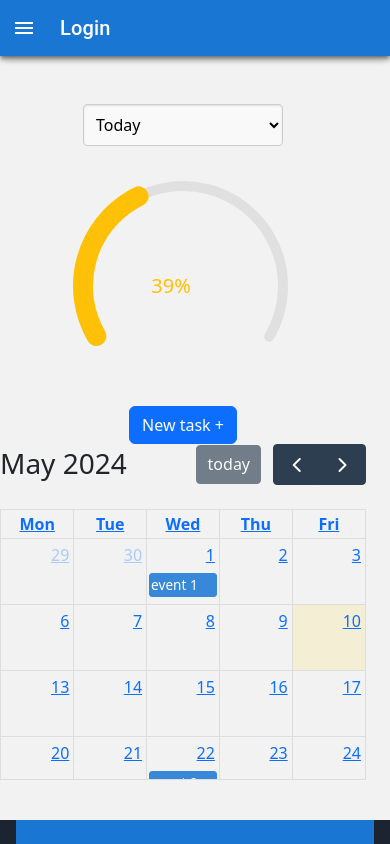
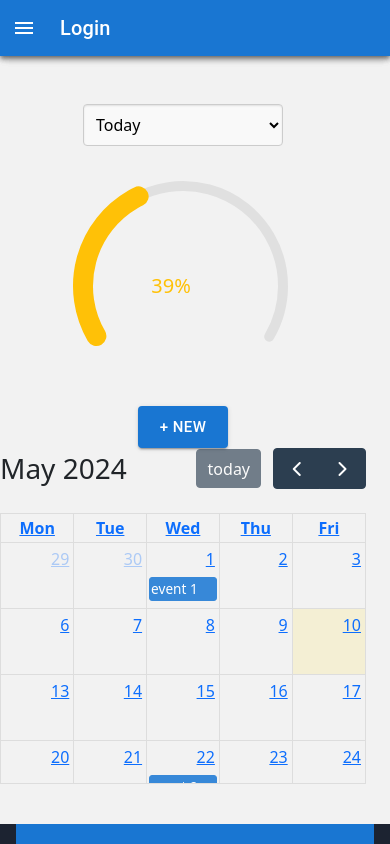
Before and after one commit to Andyfer004/Proyecto_Software_Frontend, a React Native app: screen /home in a window 390 px wide. Built offline with nearby package versions, Linux system fonts and the light colour scheme.

Commit message:
solve style material

```diff
--- a/src/views/Dashboard/ModalNewTask.tsx
+++ b/src/views/Dashboard/ModalNewTask.tsx
@@ -1,11 +1,11 @@
+import { Button } from '@mui/material';
 import React from 'react';
 
 
 export const ModalNewTask = () => {
     return (
       <div>
-       <button type="button" className="btn btn-primary" data-toggle="modal" data-target=".bd-example-modal-lg">New task +</button>
-
+            <Button variant="contained" size="large">+ New</Button>
             <div className="modal fade bd-example-modal-lg" tabIndex={-1} role="dialog" aria-labelledby="myLargeModalLabel" aria-hidden="true">
                 <div className="modal-dialog modal-lg">
                     <div className="modal-content">
```
Also changed, not shown: src/views/Dashboard.tsx (+0 -8 lines). Lines whose indentation alone changed are shown as unchanged.
